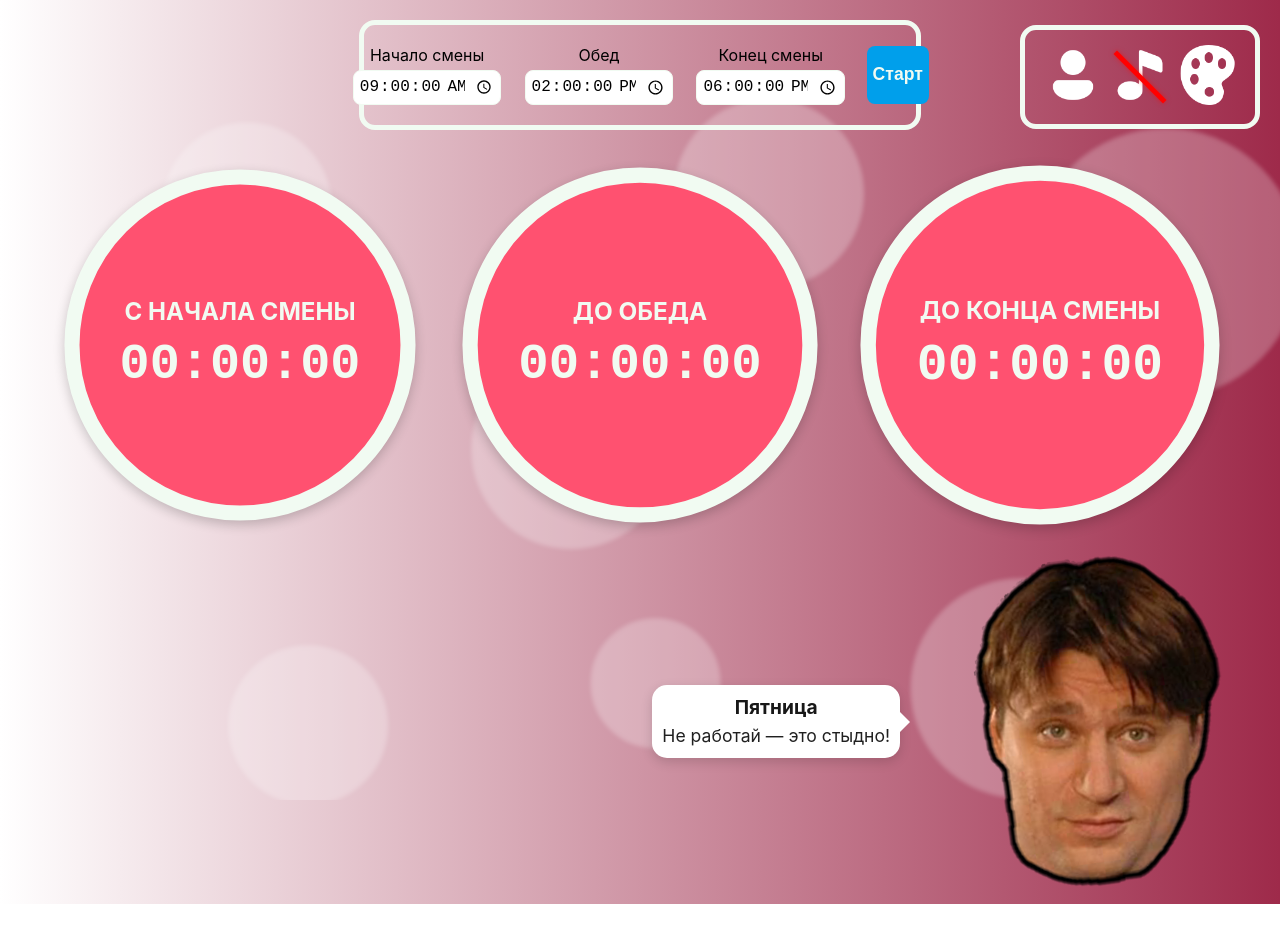
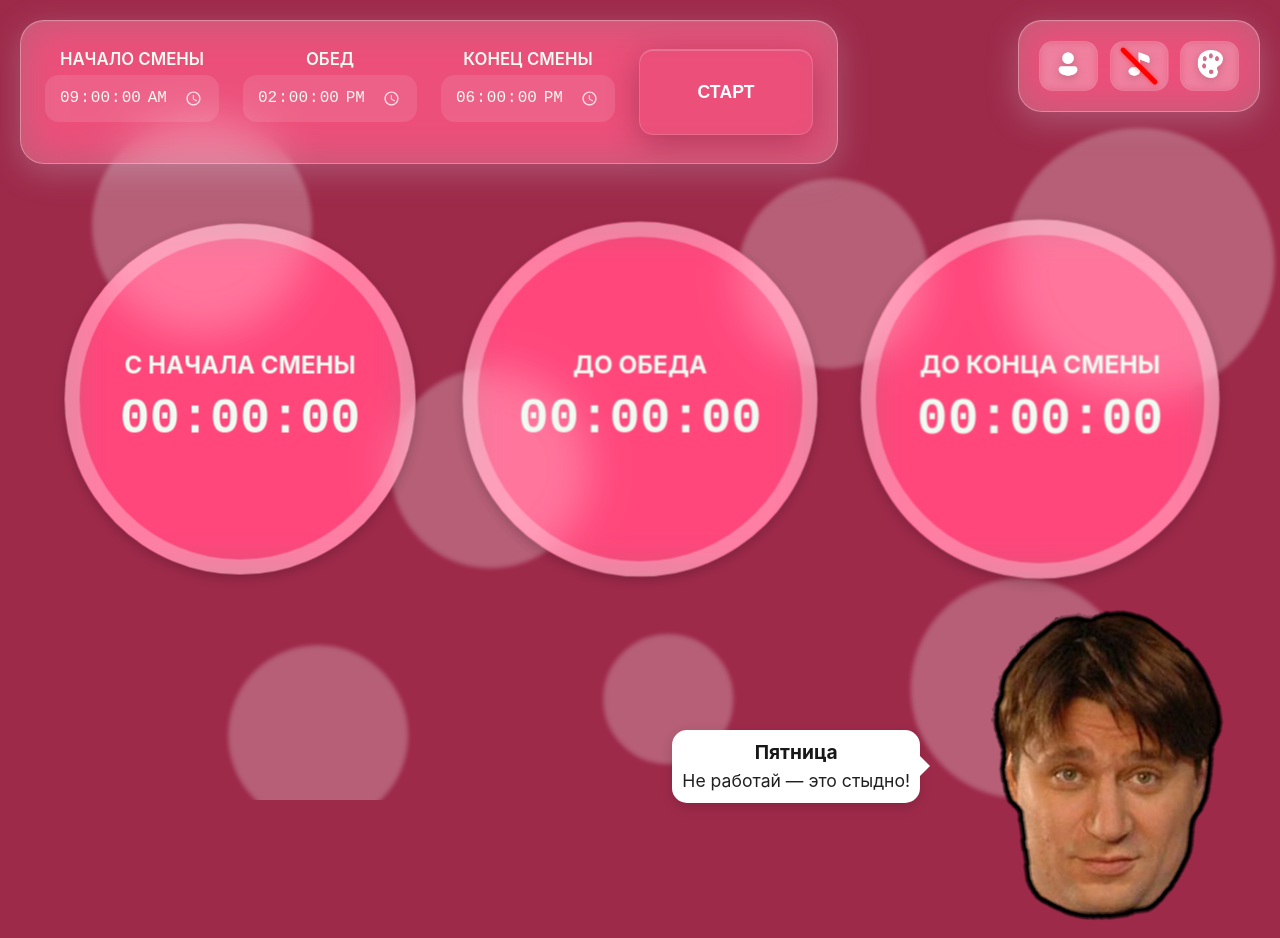
Before and after one commit to DirectedByDebil/BukinTimer, a React (Create React App) app in the folder bukintimer/: page / in a window 1280 px wide. Before the commit the page ends 904 px from the top, so only its background shows below. Built offline with nearby package versions, Linux system fonts and the light colour scheme.

Commit message:
updated website style

```diff
--- a/bukintimer/src/components/BackgroundShapes/backgroundshapes.css
+++ b/bukintimer/src/components/BackgroundShapes/backgroundshapes.css
@@ -19,18 +19,18 @@
 }
 
 .shape:nth-child(1) {
-    width: 150px;
-    height: 150px;
+    width: 200px;
+    height: 200px;
     top: 10%;
-    left: 10%;
-    animation: float 15s ease-in-out infinite alternate;
+    left: 5%;
+    animation: float 15s ease-in-out infinite alternate-reverse;
 }
 
 .shape:nth-child(2) {
     width: 170px;
     height: 170px;
-    top: 7%;
-    left: 50%;
+    top: 17%;
+    left: 55%;
     animation: float 15s ease-in-out infinite alternate;
 }
 
@@ -38,13 +38,13 @@
     width: 250px;
     height: 250px;
     top: 15%;
-    left: 80%;
+    left: 78%;
     animation: float 20s ease-in-out infinite alternate-reverse;
 }
 
 .shape:nth-child(4) {
-    width: 140px;
-    height: 140px;
+    width: 160px;
+    height: 160px;
     top: 75%;
     left: 15%;
     animation: float 14s ease-in-out infinite alternate;
@@ -53,9 +53,9 @@
 .shape:nth-child(5) {
     width: 180px;
     height: 180px;
-    top: 40%;
-    left: 35%;
-    animation: float 20s ease-in-out infinite alternate;
+    top: 45%;
+    left: 30%;
+    animation: float 20s ease-in-out infinite alternate-reverse;
 }
 
 .shape:nth-child(6) {
@@ -63,7 +63,7 @@
     height: 110px;
     top: 75%;
     left: 45%;
-    animation: float 18s ease-in-out infinite alternate-reverse;
+    animation: float 18s ease-in-out infinite alternate;
 }
 
 .shape:nth-child(7) {
@@ -73,6 +73,7 @@
     left: 70%;
     animation: float 18s ease-in-out infinite alternate-reverse;
 }
+
 @keyframes float {
     0% {
         transform: translate(0, 0);
--- a/bukintimer/src/components/InstallationBlock/installationblock.css
+++ b/bukintimer/src/components/InstallationBlock/installationblock.css
@@ -1,94 +1,182 @@
-.install-block{
+.install-block {
     display: grid;
-    gap: 20px;
+    gap: 24px;
     grid-template-columns: repeat(4, 1fr);
     padding: 20px;
-    width: 40%;
-    min-width: 250px;
+    width: 45%;
+    min-width: 280px;
     margin: 20px auto;
-    border: solid 5px var(--white);
-    border-radius: 16px;
-    justify-content: center;
-    align-items: center;
+    background: var(--bg-glass);
+    backdrop-filter: blur(20px) saturate(180%);
+    -webkit-backdrop-filter: blur(20px) saturate(180%);
+    border: 1px solid var(--border-glass);
+    border-radius: var(--radius-lg);
+    box-shadow: var(--shadow-glow), inset 0 1px 0 rgba(255, 255, 255, 0.06);
+    transition: var(--transition);
 }
 
-.install-block__label{
-    display: block;
-    margin-bottom: 5px;
+
+.install-block__container {
+    display: flex;
+    flex-direction: column;
+    gap: 6px;
 }
 
-.install-block__timer{
-    width: 90%;
-    font-size: 16px;
-    padding: 5px;
-    border: solid 1px var(--white);
-    border-radius: 8px;
+
+.install-block__label {
+    font-size: 1.05rem;
+    font-weight: 600;
+    text-transform: uppercase;
+    color: var(--white);
+    transition: var(--transition);
 }
 
-.install-block__startButton{
-    display: block;
-    background-color: var(--blue);
+
+.install-block__timer {
     width: 100%;
+    padding: 12px 14px;
+    font-size: 1rem;
+    font-weight: 500;
     color: var(--white);
-    border: none;
-    border-radius: 8px;
+    background: var(--input-bg);
+    border: 1px solid var(--input-border);
+    border-radius: var(--radius-sm);
+    outline: none;
+    transition: var(--transition);
     cursor: pointer;
-    font-size: 16px;
-    transition: 400ms;
+    box-sizing: border-box;
 }
 
-.install-block__startButton:hover{
+.install-block__timer::-webkit-calendar-picker-indicator {
+    filter: invert(1);
+    opacity: 0.8;
+    transition: var(--transition);
+    cursor: pointer;
+}
+
+.install-block__timer:hover {
+    border-color: var(--white);
+    background: rgba(255, 255, 255, 0.07);
+}
+
+.install-block__timer:focus {
+    border-color: var(--input-focus);
+    background: rgba(108, 92, 231, 0.08);
+    box-shadow: 0 0 0 4px rgba(108, 92, 231, 0.15);
+}
+
+
+.install-block__startButton {
+    display: flex;
+    align-items: center;
+    justify-content: center;
+    width: 100%;
+    padding: 14px 0;
+    background: transparent;
+    -webkit-backdrop-filter: blur(12px) saturate(180%);
+    border: 1px solid rgba(255, 255, 255, 0.15);
+    border-radius: var(--radius-sm);
+    cursor: pointer;
+    transition: var(--transition);
+    box-shadow:
+        inset 0 1px 0 rgba(255, 255, 255, 0.2),
+        0 8px 32px rgba(0, 0, 0, 0.25);
+    position: relative;
+    overflow: hidden;
+}
+
+
+.install-block__startButton::before {
+    content: '';
+    position: absolute;
+    inset: 0;
+    background: linear-gradient(135deg, rgba(255, 255, 255, 0.15), transparent 60%);
+    opacity: 0;
+    transition: var(--transition);
+}
+
+.install-block__startButton:hover {
+    transform: translateY(-2px) scale(1.02);
+    border-color: rgba(255, 255, 255, 0.3);
+    box-shadow:
+        inset 0 1px 0 rgba(255, 255, 255, 0.3),
+        0 12px 40px rgba(201, 197, 226, 0.2);
+    background: rgba(255, 255, 255, 0.07);
+}
+
+.install-block__startButton:hover::before {
+    opacity: 1;
+}
+
+.install-block__startButton:active {
+    transform: scale(0.96);
+    box-shadow: 0 2px 8px rgba(108, 92, 231, 0.3);
+}
+
+
+.install-block__startButton .text {
+    color: #fff;
+    font-weight: 700;
+    font-size: 1.1rem;
+    text-transform: uppercase;
+    transition: var(--transition);
+    position: relative;
+    z-index: 1;
+    white-space: nowrap;
+}
+
+.install-block__startButton:hover .text {
     transform: scale(1.05);
 }
 
-.install-block__startButton .text {
-    color: var(--white);
-    font-weight: 700;
-    font-size: 1.1em;
-    transition: 400ms;
-}
 
-.install-block__startButton:hover .text {
-    transform: scale(1.08);
-}
-
-@media (max-width: 1240px) {
-    .install-block{
-        width: 55%;
+@media (max-width: 1310px) {
+    .install-block {
+        width: 60%;
         margin: 20px 20px;
+        padding: 28px 24px;
     }
 }
 
 @media (max-width: 1020px) {
-    .install-block{
+    .install-block {
         width: 60%;
     }
 }
 
-@media (max-width: 840px) {
-    .install-block{
+@media (max-width: 940px) {
+    .install-block {
         width: 70%;
-        grid-template-columns: repeat(1, 1fr);
+        grid-template-columns: 1fr;
+        gap: 20px;
+        padding: 24px 18px;
     }
 
-    .install-block__startButton{
-        width: 92%;
-        margin: 0 auto;
-        justify-self: center;
+    .install-block__startButton {
+        width: 100%;
+        margin-top: 4px;
+    }
+
+    .install-block__startButton {
+        padding: 0;
     }
 }
 
 @media (max-width: 700px) {
-    .install-block{
+    .install-block {
         width: 65%;
     }
 }
 
 @media (max-width: 620px) {
-    .install-block{
+    .install-block {
         margin: 20px auto;
+        padding: 24px 18px;
+        width: 80%;
     }
-    .install-block__timer{
-        padding: 5px 0px;
+
+    .install-block__timer {
+        padding: 10px 12px;
+        font-size: 0.95rem;
     }
 }
--- a/bukintimer/src/components/MusicPersonBlock/ButtonChangeTheme/ButtonChangeTheme.js
+++ b/bukintimer/src/components/MusicPersonBlock/ButtonChangeTheme/ButtonChangeTheme.js
@@ -1,3 +1,4 @@
+import ReactDOM from 'react-dom';
 import './buttonchangetheme.css';
 import paletteIcon from './palette.png';
 
@@ -14,15 +15,19 @@ export const ButtonChangeTheme = () => {
 
   return (
     <>
-      <ModalWindowTheme opened={modalOpened} onClose={onModalClose} />
-
       <button
-        className='button-change-theme'
+        className="button-change-theme"
         onClick={onChangeThemeClick}
         aria-label="Сменить тему"
       >
-        <img src={paletteIcon} className='icon-button' alt='Сменить тему'></img>
+        <img src={paletteIcon} className="icon-button" alt="Сменить тему" />
       </button>
+
+      {modalOpened &&
+        ReactDOM.createPortal(
+          <ModalWindowTheme opened={modalOpened} onClose={onModalClose} />,
+          document.body
+        )}
     </>
   );
 };
--- a/bukintimer/src/components/MusicPersonBlock/ButtonMusic/buttonmusic.css
+++ b/bukintimer/src/components/MusicPersonBlock/ButtonMusic/buttonmusic.css
@@ -28,8 +28,9 @@
     position: absolute;
     top: 50%;
     left: 50%;
-    width: 70px;
+    width: 50px;
     height: 5px;
+    border-radius: var(--radius-lg);
     background-color: red;
     z-index: 2;
     transform: translate(-50%, -50%) rotate(45deg);
--- a/bukintimer/src/components/MusicPersonBlock/musicpersonblock.css
+++ b/bukintimer/src/components/MusicPersonBlock/musicpersonblock.css
@@ -1,42 +1,91 @@
-.page-wrapper {
-    position: relative;
-}
-
 .music-person-block {
     position: absolute;
-    top: 25px;
+    top: 20px;
     right: 20px;
     display: grid;
     grid-template-columns: repeat(3, 1fr);
-    padding: 15px;
+    gap: 12px;
+    padding: 20px;
     width: auto;
     min-width: 200px;
-    border: solid 5px var(--white);
-    border-radius: 16px;
-    background-color: var(--background-color);
+    background: var(--bg-glass);
+    backdrop-filter: blur(20px) saturate(180%);
+    -webkit-backdrop-filter: blur(20px) saturate(180%);
+    border: 1px solid var(--border-glass);
+    border-radius: var(--radius-lg);
+    box-shadow: var(--shadow-glow), inset 0 1px 0 rgba(255, 255, 255, 0.06);
+    transition: var(--transition);
     z-index: 10;
+    user-select: none;
 }
+
 
 .music-person-block__button {
     display: flex;
     justify-content: center;
     align-items: center;
+    padding: 8px 12px;
+    background: rgba(255, 255, 255, 0.04);
+    border: 1px solid rgba(255, 255, 255, 0.08);
+    border-radius: var(--radius-sm);
+    cursor: pointer;
+    transition: var(--transition);
+    color: var(--white);
+    font-size: 1.2rem;
+    backdrop-filter: blur(4px);
+    -webkit-backdrop-filter: blur(4px);
 }
 
-@media (max-width: 840px) {
-    .music-person-block{
+
+.music-person-block__button:hover {
+    background: rgba(255, 255, 255, 0.1);
+    border-color: rgba(255, 255, 255, 0.25);
+    transform: translateY(-2px);
+    box-shadow: 0 4px 16px rgba(108, 92, 231, 0.15);
+}
+
+.music-person-block__button:active {
+    transform: scale(0.94);
+}
+
+
+.music-person-block__button svg,
+.music-person-block__button img {
+    width: 28px;
+    height: 28px;
+    filter: drop-shadow(0 2px 4px rgba(0, 0, 0, 0.2));
+    transition: var(--transition);
+    }
+
+    .music-person-block__button:hover svg,
+    .music-person-block__button:hover img {
+    filter: drop-shadow(0 4px 12px rgba(108, 92, 231, 0.3));
+    transform: scale(1.05);
+}
+
+
+@media (max-width: 940px) {
+    .music-person-block {
         top: 20px;
-        min-width: 0px;
-        grid-template-columns: repeat(1, 1fr);
+        right: 15px;
+        min-width: auto;
+        grid-template-columns: 1fr;
+        gap: 10px;
+        padding: 16px;
+    }
+
+    .music-person-block__button {
+        padding: 10px 14px;
     }
 }
 
 @media (max-width: 620px) {
     .music-person-block {
-        grid-template-columns: repeat(2, 1fr);
+        grid-template-columns: repeat(3, 1fr);
         position: static;
         margin: 20px auto;
-        width: 50%;
-        padding: 5px 15px;
+        width: fit-content;
+        padding: 16px 20px;
+        min-width: 0;
     }
 }
--- a/bukintimer/src/components/QuotesBlock/quotesblock.css
+++ b/bukintimer/src/components/QuotesBlock/quotesblock.css
@@ -7,10 +7,11 @@
     padding: 0;
     max-height: 100vh;
     box-sizing: border-box;
+    margin-top: 20px;
 }
 
 .quotes-block__avatar {
-    width: 340px;
+    width: 320px;
     height: auto;
     user-select: none;
     margin: 10px 15px;
@@ -80,7 +81,7 @@
 
 @media (max-width: 480px) {
     .quotes-block__avatar{
-        width: 200px;
+        width: 220px;
     }
 
     .quotes-block{
--- a/bukintimer/src/components/TimerBlock/timerblock.css
+++ b/bukintimer/src/components/TimerBlock/timerblock.css
@@ -4,7 +4,7 @@
     flex-direction: column;
     align-items: center;
     gap: 30px;
-    padding: 20px;
+    padding: 40px 0px 0px 0px;
 }
 
 .timer-block__container {
@@ -19,8 +19,10 @@
     width: 350px;
     height: 350px;
     border-radius: 50%;
-    background-color: var(--pink);
-    border: solid 15px var(--white);
+    background: var(--bg-glass);
+    backdrop-filter: blur(20px) saturate(220%);
+    -webkit-backdrop-filter: blur(20px) saturate(220%);
+    border: 15px solid var(--border-glass);
     display: flex;
     flex-direction: column;
     justify-content: center;
--- a/bukintimer/src/index.css
+++ b/bukintimer/src/index.css
@@ -7,6 +7,17 @@
   --pink:    #FF5170;
   --blue:    #009FEB;
   --black:   #000000;
+  --input-focus: #6c5ce7;
+
+  --bg-glass: rgba(255, 255, 255, 0.25);
+  --border-glass: rgba(255, 255, 255, 0.3);
+  --shadow-glow: 0 8px 32px rgba(220, 217, 241, 0.25);
+  --input-bg: rgba(255, 255, 255, 0.1);
+
+  --radius-lg: 24px;
+  --radius-sm: 14px;
+
+  --transition: 0.3s cubic-bezier(0.4, 0, 0.2, 1);
 }
 
 body {
@@ -16,7 +27,8 @@ body {
     sans-serif;
   -webkit-font-smoothing: antialiased;
   -moz-osx-font-smoothing: grayscale;
-  background: linear-gradient(90deg, white, var(--bg-color));
+  /* background: linear-gradient(90deg, white, var(--bg-color)); */
+  background: var(--bg-color);
   transition: background-color 0.5s ease;
 }
 
```
Also changed, not shown: bukintimer/src/components/MusicPersonBlock/MusicPersonBlock.js (+9 -4 lines), bukintimer/src/effects/selectRandomColor.js (+5 -6 lines).
